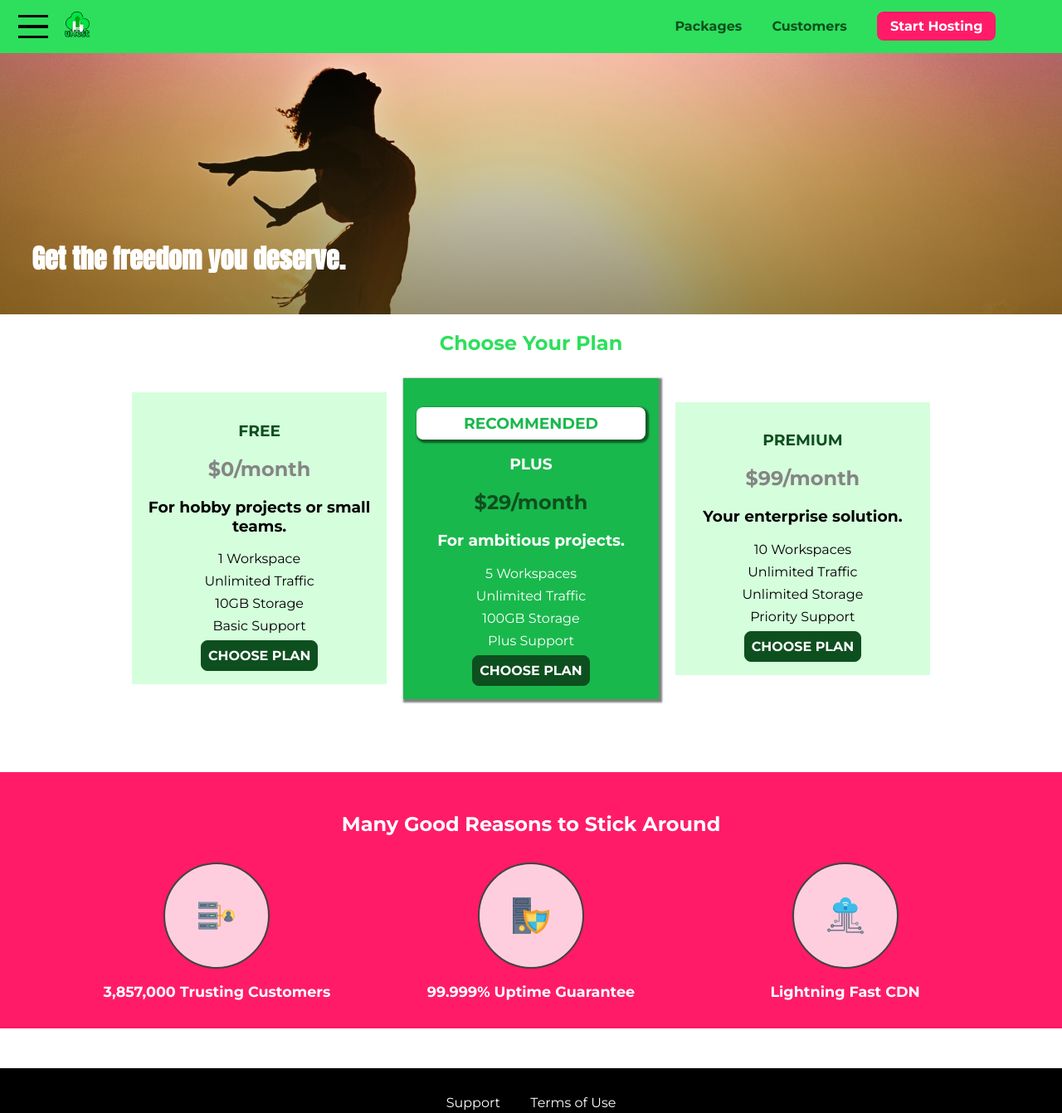
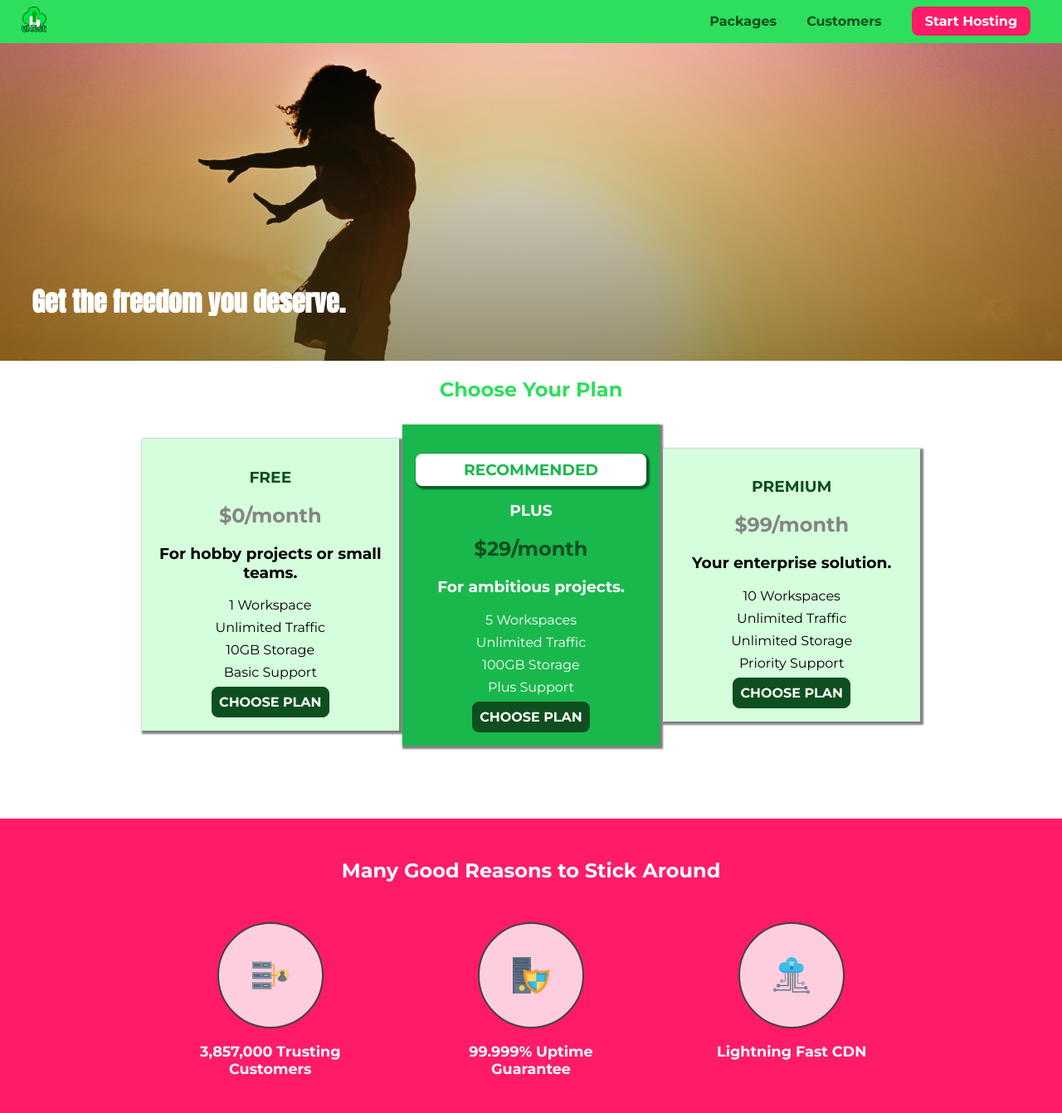
Before and after one commit to Mshihan/advance-css-sass-practice, a plain HTML site: page index.html in a window 1280 px wide. Shown: the top 1342 px of the page at 83% size. Drawn offline with Linux system fonts and the light colour scheme.

Commit message:
Customer page [Image and mobile responsive view]

```diff
--- a/main.css
+++ b/main.css
@@ -1,10 +1,10 @@
 #product-overview {
   background: linear-gradient(to top, rgba(80, 68, 18, 0.6), transparent),
-    url("freedom.jpg") left 10% bottom 80% / cover border-box;
+    url("freedom.jpg") center / cover content-box;
   background-repeat: no-repeat;
-  width: 100vw;
+  width: 100%;
   height: 33vh;
-  margin-top: 2.5rem;
+  margin-top: 1rem;
   position: relative;
 }
 
@@ -17,24 +17,12 @@
   left: 3%;
 }
 
-@media (min-width: 40rem) {
-  #product-overview h1 {
-    font-size: 2rem;
-  }
-  #product-overview {
-    height: 40vh;
-    background-position: 50% 25%;
-  }
-}
+/* .toggle-button {
+  display: none;
+} */
 
 .section-title {
   color: #2ddf5c;
-  text-align: center;
-}
-
-.plan__list {
-  width: 80%;
-  margin: auto;
   text-align: center;
 }
 
@@ -42,16 +30,15 @@
   background: #d5ffdc;
   text-align: center;
   padding: 1rem;
-  margin: 0.5rem;
-  display: inline-block;
-  width: 30%;
-  vertical-align: middle;
+  display: block;
+  width: 100%;
+  margin: 0.5rem 0;
 }
 
 .plan--highlighted {
   background: #19b84c;
   color: white;
-  box-shadow: 2px 2px 2px 2px rgba(0, 0, 0, 0.5);
+  /* box-shadow: 2px 2px 2px 2px rgba(0, 0, 0, 0.5); */
 }
 
 .plan__annotation {
@@ -107,9 +94,9 @@
 }
 
 .key-feature {
-  display: inline-block;
-  width: 30%;
-  vertical-align: top;
+  display: block;
+  width: 100%;
+  padding: 1rem 2rem;
 }
 
 .key-feature__image {
@@ -126,5 +113,48 @@
   text-align: center;
   font-weight: bold;
   color: white;
-  font-size: 1.1rem;
+  font-size: 0.8rem;
 }
+@media (min-width: 40rem) {
+  #product-overview h1 {
+    font-size: 2rem;
+  }
+
+  #product-overview {
+    height: 50vh;
+    background-position: 50% 25%;
+  }
+}
+@media (min-width: 40rem) {
+  .main-nav {
+    display: inline-block;
+  }
+  .plan {
+    display: inline-block;
+    width: 30%;
+    vertical-align: middle;
+    min-width: 200px;
+    max-width: 310px;
+    box-shadow: 2px 2px 2px 2px rgba(0, 0, 0, 0.5);
+  }
+
+  .plan__list {
+    width: 100%;
+    text-align: center;
+  }
+
+  .key-feature {
+    display: inline-block;
+    width: 30%;
+    vertical-align: top;
+    min-width: 200px;
+    max-width: 310px;
+  }
+
+  .key-feature__description {
+    text-align: center;
+    font-weight: bold;
+    color: white;
+    font-size: 1.1rem;
+  }
+}
--- a/shared.css
+++ b/shared.css
@@ -116,13 +116,6 @@ body {
 
 .main-header__brand img {
   width: 100%;
-}
-
-.main-nav {
-  display: inline-block;
-  text-align: right;
-  width: calc(100% - 144px);
-  vertical-align: middle;
 }
 
 .main-nav__items,
@@ -249,3 +242,19 @@ body {
 .open {
   display: block !important;
 }
+
+.main-nav {
+  display: none;
+}
+
+@media (min-width: 40rem) {
+  .main-nav {
+    display: inline-block;
+    text-align: right;
+    width: calc(100% - 50px);
+    vertical-align: middle;
+  }
+  .toggle-button {
+    display: none;
+  }
+}
```
Also changed, not shown: customers/customers.css (+27 -5 lines).
